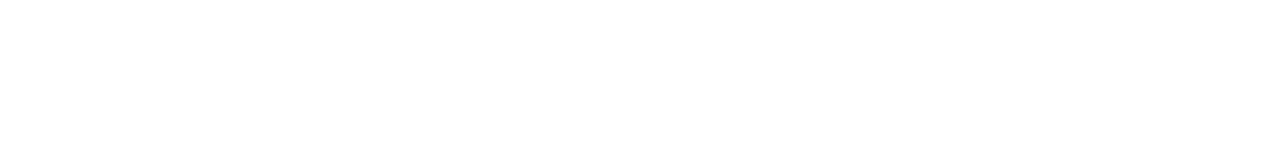
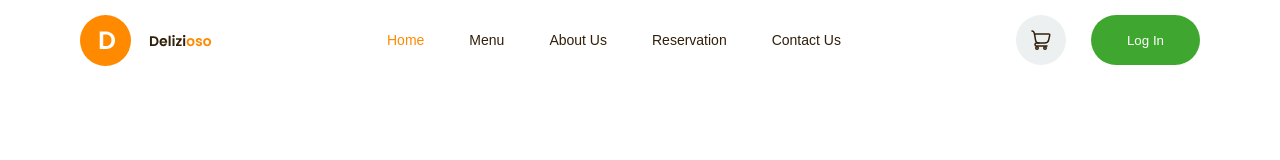
Before and after one commit to kulievtech/restaurant-website, a plain HTML site: page index.html in a window 1280 px wide. Drawn offline with Linux system fonts and the light colour scheme.

Commit message:
Create Top Navigation

```diff
--- a/index.html
+++ b/index.html
@@ -5,8 +5,31 @@
     <meta http-equiv="X-UA-Compatible" content="IE=edge">
     <meta name="viewport" content="width=device-width, initial-scale=1.0">
     <title>Restaurant Website</title>
+    <link rel="stylesheet" href="./base.css" />
+    <link rel="stylesheet" href="./styles.css" />
 </head>
 <body>
-
+    <header class="header">
+        <nav class="navigation">
+            <img
+                src="./assets/logo-white.svg"
+                alt="DeliziOso"
+                class="logo-white"
+            />
+            <ul class="navigation__links">
+                <li><a href="" class="navigation__link">Home</a></li>
+                <li><a href="">Menu</a></li>
+                <li><a href="">About Us</a></li>
+                <li><a href="">Reservation</a></li>
+                <li><a href="">Contact Us</a></li>
+            </ul>
+            <div class="navigation__actions">
+                <figure>
+                    <img src="./assets/cart.svg" alt="Shopping Cart" />
+                </figure>
+                <button class="btn-small-green">Log In</button>
+            </div>
+        </nav>
+    </header>
 </body>
 </html>
--- /dev/null
+++ b/styles.css
@@ -0,0 +1,57 @@
+/* Header */
+
+.header {
+    height: 80px;
+}
+
+.logo-white {
+    height: 51px;
+}
+
+.navigation {
+    max-width: 1440px;
+    margin: 0 auto;
+    height: 100%;
+    align-items: center;
+    padding-left: 80px;
+    padding-right: 80px;
+
+    display: flex;
+    justify-content: space-between;
+}
+
+.navigation__links {
+    display: flex;
+    gap: 45px;
+    align-items: center;
+}
+
+.navigation__links li a {
+    color: #311f09;
+    font-size: 14px;
+}
+
+.navigation__links .navigation__link {
+    color: #ff8a00;
+}
+
+.navigation__actions {
+    display: flex;
+    align-items: center;
+}
+
+.navigation__actions img {
+    height: 24px;
+    width: 24px;
+}
+
+.navigation__actions figure {
+    height: 50px;
+    width: 50px;
+    background-color: #ecf0f1;
+    border-radius: 50%;
+    display: flex;
+    align-items: center;
+    justify-content: center;
+    margin-right: 25px;
+}
```
